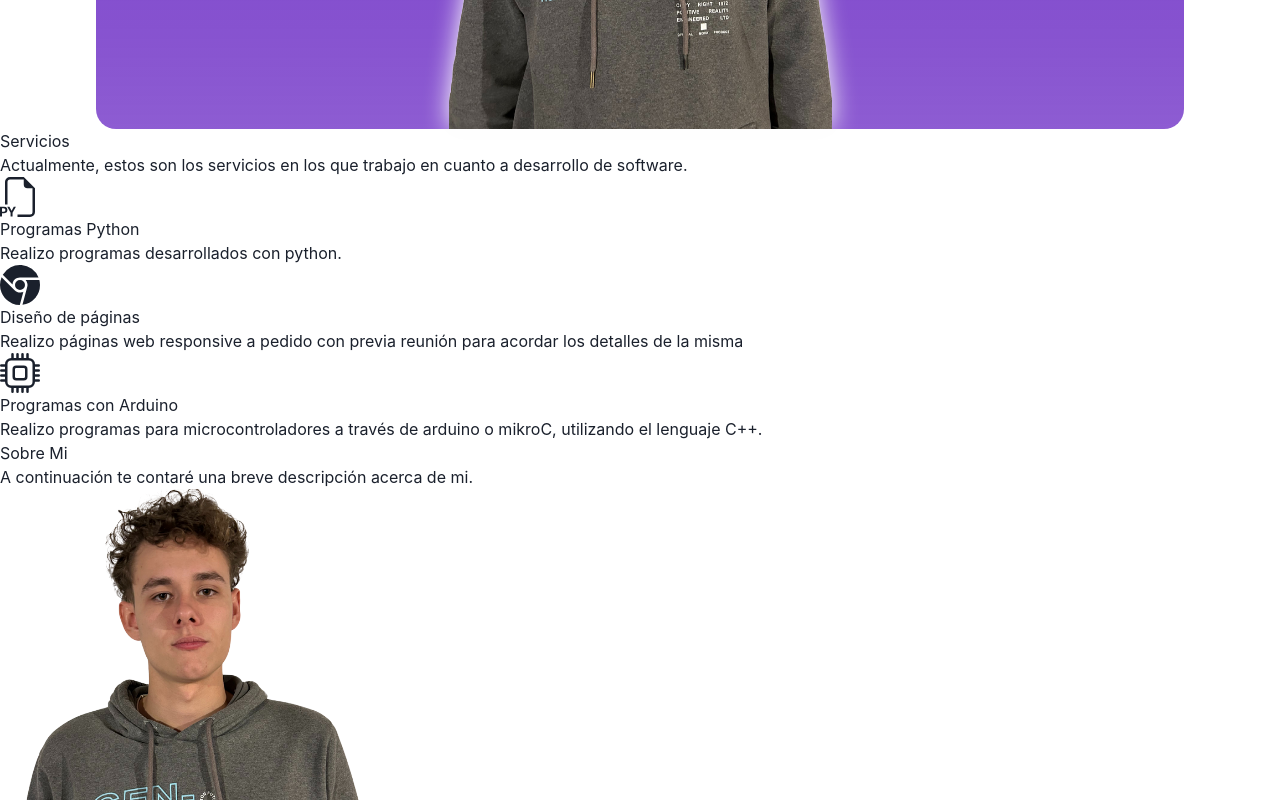
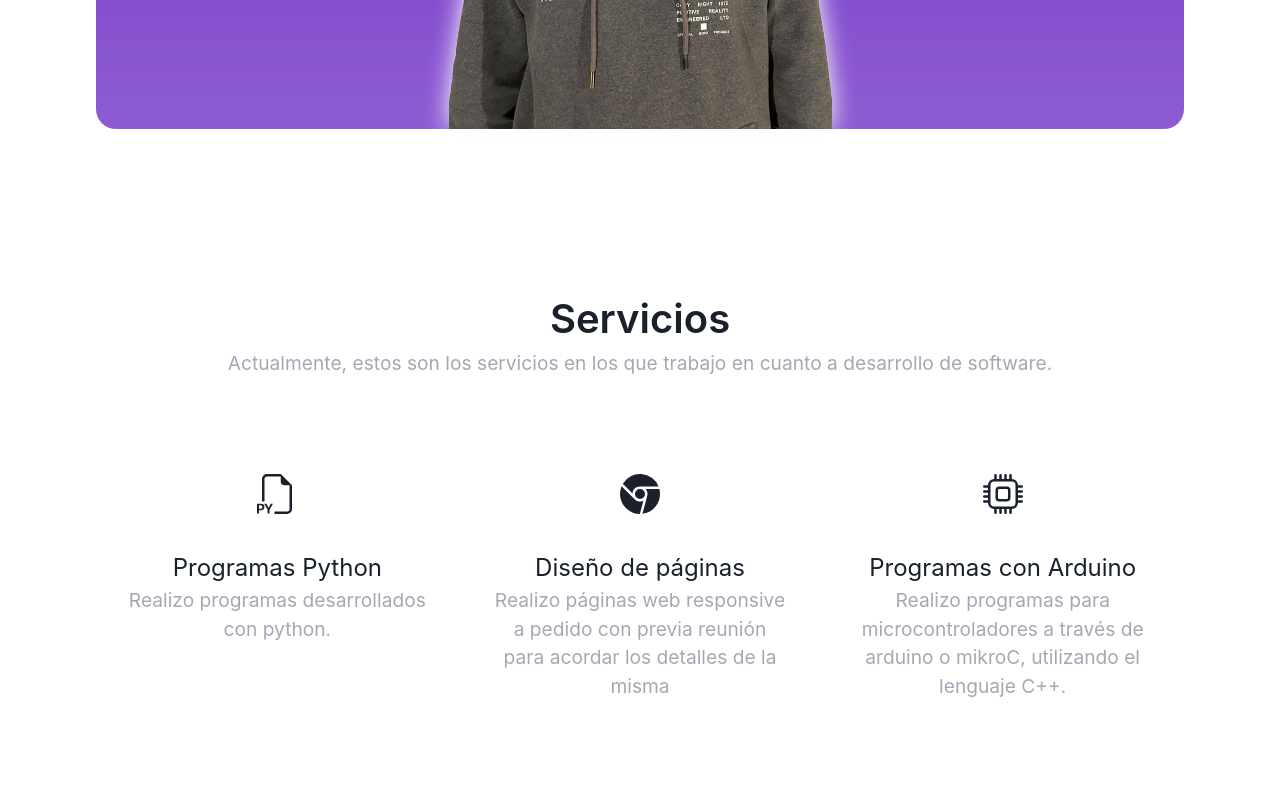
Before and after one commit to lautirobles/portfolioReact, a React (Vite) app: page / in a window 1280 px wide. Shown: the part 720-1520 px from the top of the page. Built offline with nearby package versions, Linux system fonts and the light colour scheme.

Commit message:
Personalizacion de Servicios realizada

```diff
--- a/src/Components/Servicios/Servicios.jsx
+++ b/src/Components/Servicios/Servicios.jsx
@@ -1,30 +1,125 @@
 import * as Icon from 'react-bootstrap-icons'
+import { Flex, Box, Text } from '@chakra-ui/react'
 
 const Servicios = () =>{
 
+    return(
+        <Flex
+        as='section'
+        id="servicios"
+        flexWrap='wrap'
+        justifyContent='center'
+        textAlign='center'
+        ml='7.5vw'
+        mr='7.5vw'
+        mt='10em'
+        mb='7em'
+        >
+            <Text
+            as='h2'
+            fontSize='2.5em'
+            width='100vw'
+            fontWeight='semibold'
+            >Servicios</Text>
+            <Text
+            as='p'
+            color='#ACA4B4'
+            fontSize='1.2em'
+            >Actualmente, estos son los servicios en los que trabajo en cuanto a desarrollo de software.</Text>
+            <Flex
+            as='div'
+            width='100%'
+            justifyContent='space-between'
+            >
+                <Box
+                as='div'
+                flex='1'
+                p='4em 0'
+                m='2em'
+                borderRadius='15px'
+                transition='.5s background-color, .5s box-shadow, .5s color'
+                _hover={{
+                    backgroundColor: '#5d17bf',
+                    boxShadow: '0 0 .5em black',
+                    color: '#fcfcfc'
+                }}
+                >
+                    <Box
+                    display='flex'
+                    justifyContent='center'
+                    ><Icon.FiletypePy width='2.5em' height='2.5em'/></Box>
+                    <Text
+                    as='h3'
+                    m='1.5em 0 0'
+                    fontSize='1.5em'
 
-    return(
-        <section id="servicios" className="servicios">
-            <h2>Servicios</h2>
-            <p>Actualmente, estos son los servicios en los que trabajo en cuanto a desarrollo de software.</p>
-            <div className="cajas-servicios">
-                <div className="serv">
-                    <Icon.FiletypePy width='2.5em' height='2.5em'/>
-                    <h3>Programas Python</h3>
-                    <p>Realizo programas desarrollados con python.</p>
-                </div>
-                <div className="serv">
-                    <Icon.BrowserChrome width='2.5em' height='2.5em'/>
-                    <h3>Diseño de páginas</h3>
-                    <p>Realizo páginas web responsive a pedido con previa reunión para acordar los detalles de la misma </p>
-                </div>
-                <div className="serv">
-                    <Icon.Cpu width='2.5em' height='2.5em'/>
-                    <h3>Programas con Arduino</h3>
-                    <p>Realizo programas para microcontroladores a través de arduino o mikroC, utilizando el lenguaje C++.</p>
-                </div>
-            </div>
-        </section>
+                    >Programas Python</Text>
+                    <Text
+                    as='p'
+                    color='#ACA4B4'
+                    fontSize='1.2em'
+                    >Realizo programas desarrollados con python.</Text>
+                </Box>
+
+                <Box
+                as='div'
+                flex='1'
+                p='4em 0'
+                m='2em'
+                borderRadius='15px'
+                transition='.5s background-color, .5s box-shadow, .5s color'
+                _hover={{
+                    backgroundColor: '#5d17bf',
+                    boxShadow: '0 0 .5em black',
+                    color: '#fcfcfc'
+                }}
+                >
+                    <Box
+                    display='flex'
+                    justifyContent='center'
+                    ><Icon.BrowserChrome width='2.5em' height='2.5em'/></Box>
+                    <Text
+                    as='h3'
+                    m='1.5em 0 0'
+                    fontSize='1.5em'
+                    >Diseño de páginas</Text>
+                    <Text
+                    as='p'
+                    color='#ACA4B4'
+                    fontSize='1.2em'
+                    >Realizo páginas web responsive a pedido con previa reunión para acordar los detalles de la misma</Text>
+                </Box>
+
+                <Box
+                as='div'
+                flex='1'
+                p='4em 0'
+                m='2em'
+                borderRadius='15px'
+                transition='.5s background-color, .5s box-shadow, .5s color'
+                _hover={{
+                    backgroundColor: '#5d17bf',
+                    boxShadow: '0 0 .5em black',
+                    color: '#fcfcfc'
+                }}
+                >
+                    <Box
+                    display='flex'
+                    justifyContent='center'
+                    ><Icon.Cpu width='2.5em' height='2.5em'/></Box>
+                    <Text
+                    as='h3'
+                    m='1.5em 0 0'
+                    fontSize='1.5em'
+                    >Programas con Arduino</Text>
+                    <Text
+                    as='p'
+                    color='#ACA4B4'
+                    fontSize='1.2em'
+                    >Realizo programas para microcontroladores a través de arduino o mikroC, utilizando el lenguaje C++.</Text>
+                </Box>
+            </Flex>
+        </Flex>
     )
 }
 
```
